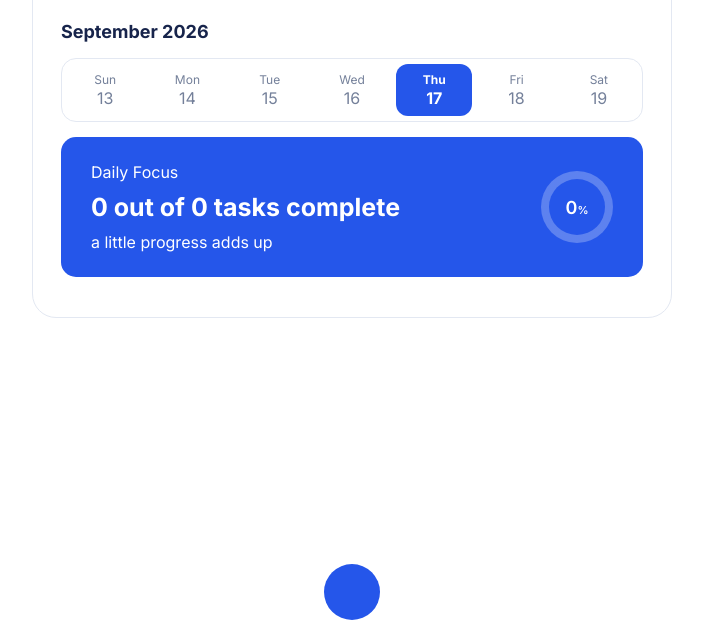
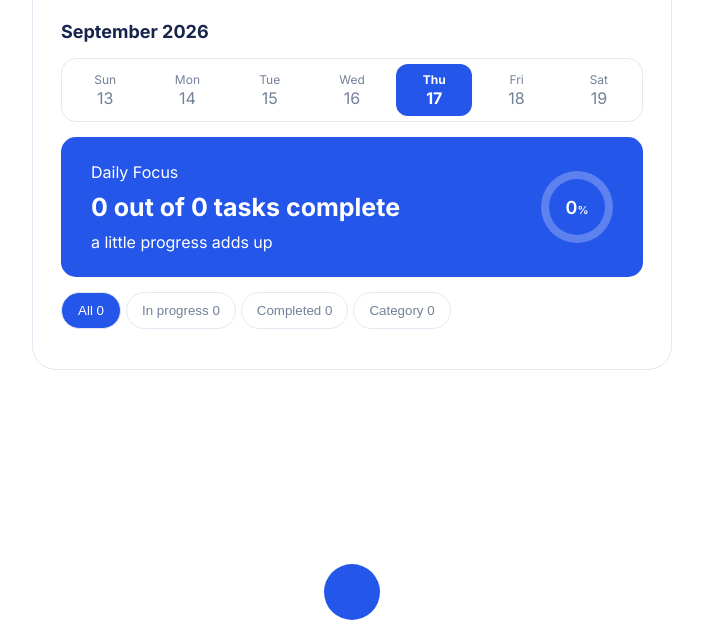
Before and after one commit to jimaldrin/Hard-Code-Task-Manager, a website built with Vite: page index.html in a window 1280 px wide. Shown: the part 160-800 px from the top of the page, without its empty margins (288-991 px from the left). Built offline with nearby package versions, Linux system fonts and the light colour scheme; some icons are missing.

Commit message:
Completed filter buttons with ui functionalities

```diff
--- a/index.html
+++ b/index.html
@@ -83,7 +83,7 @@
         <i class="ph ph-plus"></i>
       </button>
 
-      <!-- CREATE BUTTON -->
+      <!-- Add Task Form -->
       <div class="modal hidden">
         <div class="modal-overlay hidden"></div>
         <form id="add-form" class="dialog-card">
@@ -168,6 +168,28 @@
           </div>
         </form>
       </div>
+
+      <div class="task-filters">
+        <button class="filter active" id="all-button">
+          <span class="filter-label">All</span>
+          <span class="filter-count" id="all-number">0</span>
+        </button>
+
+        <button class="filter" id="inProgress-button">
+          <span class="filter-label">In progress</span>
+          <span class="filter-count" id="progress-number">0</span>
+        </button>
+
+        <button class="filter" id="completed-button">
+          <span class="filter-label">Completed</span>
+          <span class="filter-count" id="completed-number">0</span>
+        </button>
+
+        <button class="filter" id="category-button">
+          <span class="filter-label">Category</span>
+          <span class="filter-count" id="category-number">0</span>
+        </button>
+      </div>
     </main>
 
     <!-- SCRIPTS -->
--- /dev/null
+++ b/js/filter.js
@@ -0,0 +1,38 @@
+import { tasks } from "./tasks.js";
+
+const filterButtons = document.querySelectorAll(".filter");
+
+export function filter() {
+  filterButtons.forEach((button) => {
+    button.addEventListener("click", (event) => {
+      filterButtons.forEach((button) => {
+        button.classList.remove("active");
+      });
+
+      event.currentTarget.classList.add("active");
+    });
+  });
+}
+
+const allCount = document.querySelector("#all-number");
+const inProgressCount = document.querySelector("#progress-number");
+const completedCount = document.querySelector("#completed-number");
+const categoryCount = document.querySelector("#category-number");
+
+const completedTask = tasks.filter((task) => task.completed === true).length;
+
+const inProgressTask = tasks.filter((task) => task.completed === false).length;
+
+export function updateFilterCount() {
+  const completedTask = tasks.filter((task) => task.completed === true).length;
+
+  const inProgressTask = tasks.filter(
+    (task) => task.completed === false,
+  ).length;
+
+  allCount.textContent = `${tasks.length}`;
+
+  inProgressCount.textContent = `${inProgressTask}`;
+
+  completedCount.textContent = `${completedTask}`;
+}
--- a/js/main.js
+++ b/js/main.js
@@ -1,16 +1,10 @@
 import { renderCalendar } from "./calendar.js";
 import { initTaskForm, openTaskForm } from "./task-form.js";
 import { tasks } from "./tasks.js";
+import { filter, updateFilterCount } from "./filter.js";
+import { updateProgress } from "./progress.js";
 
 import "@phosphor-icons/web/regular";
-
-const focusRing = document.querySelector("#focus-ring");
-
-const progressPercentage = document.querySelector("#progress-percentage");
-
-const completedCount = document.querySelector("#completed-count");
-
-const totalCount = document.querySelector("#total-count");
 
 const createButton = document.querySelector("#create-button");
 
@@ -18,33 +12,11 @@ renderCalendar();
 
 lucide.createIcons();
 
-function updateProgress() {
-  const total = tasks.length;
-  const completed = tasks.filter((task) => task.completed).length;
-
-  let percentage;
-
-  if (total === 0) {
-    percentage = 0;
-  } else {
-    percentage = Math.round((completed / total) * 100);
-  }
-
-  focusRing.style.background = `
-    conic-gradient(
-    #ffffff 0 ${percentage}%,
-    rgba(255, 255, 255, 0.26) ${percentage}% 100%
-  )`;
-
-  progressPercentage.textContent = percentage;
-
-  completedCount.textContent = completed;
-  totalCount.textContent = total;
-}
-
 createButton.addEventListener("click", () => {
   openTaskForm();
 });
 
+filter();
+updateFilterCount();
 initTaskForm();
 updateProgress();
--- /dev/null
+++ b/js/progress.js
@@ -0,0 +1,30 @@
+import { tasks } from "./tasks.js";
+
+const focusRing = document.querySelector("#focus-ring");
+const progressPercentage = document.querySelector("#progress-percentage");
+const completedCount = document.querySelector("#completed-count");
+const totalCount = document.querySelector("#total-count");
+
+export function updateProgress() {
+  const total = tasks.length;
+  const completed = tasks.filter((task) => task.completed).length;
+
+  let percentage;
+
+  if (total === 0) {
+    percentage = 0;
+  } else {
+    percentage = Math.round((completed / total) * 100);
+  }
+
+  focusRing.style.background = `
+    conic-gradient(
+    #ffffff 0 ${percentage}%,
+    rgba(255, 255, 255, 0.26) ${percentage}% 100%
+  )`;
+
+  progressPercentage.textContent = percentage;
+
+  completedCount.textContent = completed;
+  totalCount.textContent = total;
+}
--- a/js/task-form.js
+++ b/js/task-form.js
@@ -1,3 +1,5 @@
+import { updateFilterCount } from "./filter.js";
+import { updateProgress } from "./progress.js";
 import { tasks } from "./tasks.js";
 
 const addForm = document.getElementById("add-form");
@@ -40,6 +42,8 @@ export function initTaskForm() {
 
     addForm.reset();
     modal.classList.add("hidden");
+    updateProgress();
+    updateFilterCount();
   });
 }
 
--- a/style.css
+++ b/style.css
@@ -192,6 +192,8 @@ body {
   width: 72px;
   height: 72px;
   border-radius: 50%;
+  flex-shrink: 0;
+  aspect-ratio: 1;
 
   background: conic-gradient(#ffffff 0 50%, rgba(255, 255, 255, 0.26) 50% 100%);
   position: relative;
@@ -245,10 +247,11 @@ body {
 .dialog-card {
   display: flex;
   justify-self: center;
-  width: min(100%, 390px);
+  width: calc(100% - 32px);
+  max-width: 390px;
   max-height: calc(100dvh - 40px);
   overflow-y: auto;
-  padding: 24px;
+  padding: 20px;
   border-radius: 17px;
   background: var(--paper);
   box-shadow: 0 16px 50px rgba(32, 43, 40, 0.2);
@@ -350,6 +353,35 @@ body {
   pointer-events: none;
 }
 
+/* FILTER SECTION */
+.task-filters {
+  display: flex;
+  gap: 5px;
+  margin-top: 15px;
+
+  overflow-x: auto;
+  white-space: nowrap;
+}
+
+.task-filters .filter {
+  min-width: 60px;
+  flex: 0 0 auto;
+  padding: 10px 15px;
+  border-radius: 20px;
+  border: 1.5px solid var(--line);
+  background-color: #fff;
+  color: var(--muted);
+}
+
+.task-filters::-webkit-scrollbar {
+  display: none;
+}
+
+.filter.active {
+  background-color: var(--primary);
+  color: #ffffff;
+}
+
 @media (min-width: 641px) {
   body {
     padding: 24px 0;
```
Also changed, not shown: js/tasks.js (+11 -0 lines).
